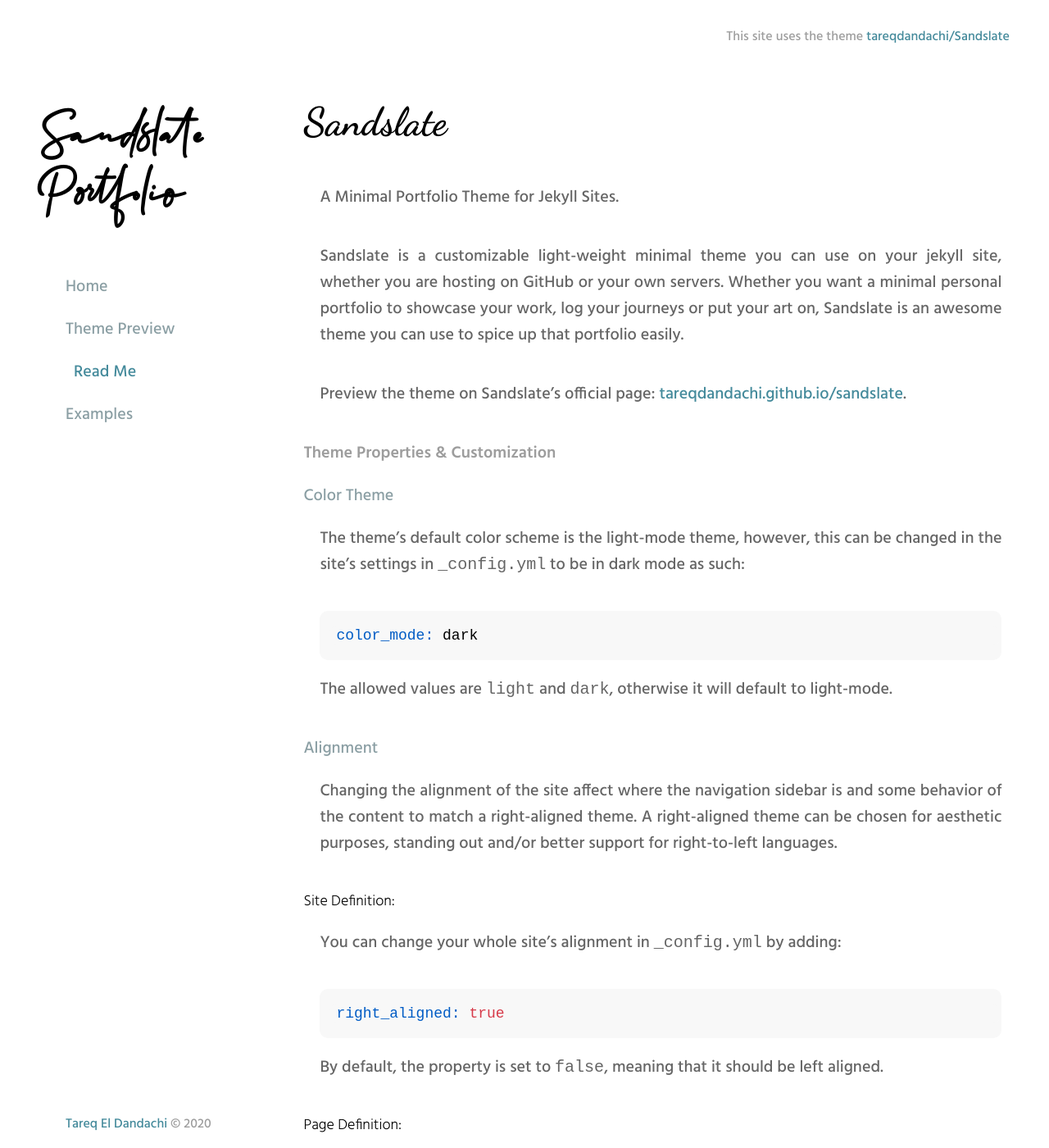
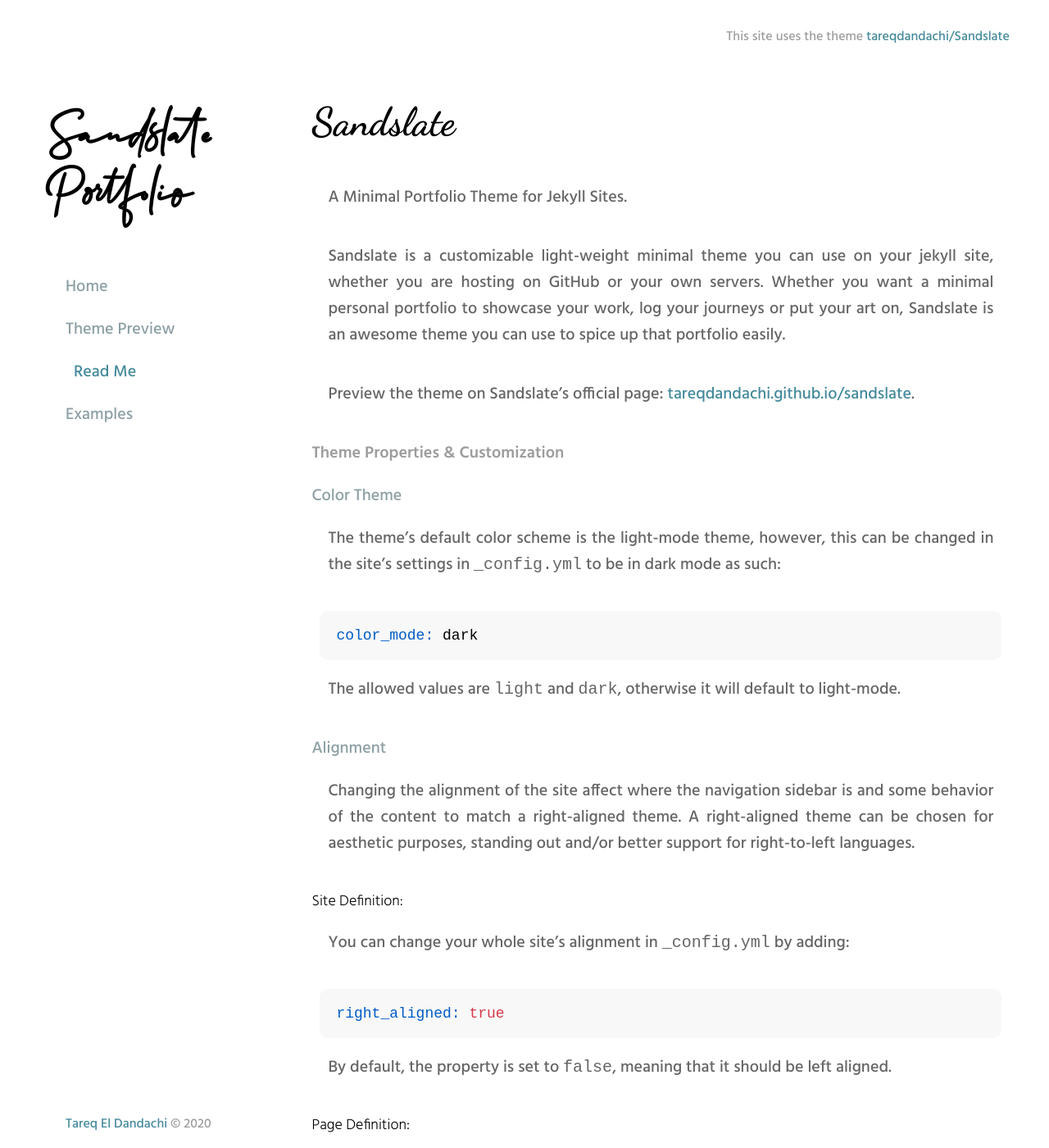
Before and after one commit to itstorque/sandslate, a Jekyll site: the page built from read_me.md, in a window 1280 px wide and 1400 px high. Shown: the whole window at 82% size. Built offline with Jekyll 4.4.1, drawn with Linux system fonts in a browser that asks for light colours.

Commit message:
Modified horiz spacing for better readability

```diff
--- a/assets/css/style.css
+++ b/assets/css/style.css
@@ -8,7 +8,7 @@
 
 }
 
-h1, h2, h3, h4 { margin-left: -20px; margin-right: -20px; }
+h1, h2, h3, h4 { margin-left: -10px; margin-right: -10px; }
 
 h1 {
 
@@ -75,6 +75,8 @@
   text-align: justify;
   color: var(--lighter-text);
   margin-bottom: 2em;
+  margin-left: 10px;
+  margin-right: 10px;
 
 }
 
@@ -233,7 +235,7 @@
 
 }
 
-.embed_title + h1 { margin-top: -2em; color: white; }
+.embed_title + h1 { margin-top: -2em; color: white; margin-left: 0px; margin-right: 0px; }
 
 .multicols img, .multicols3 img {
 
```
